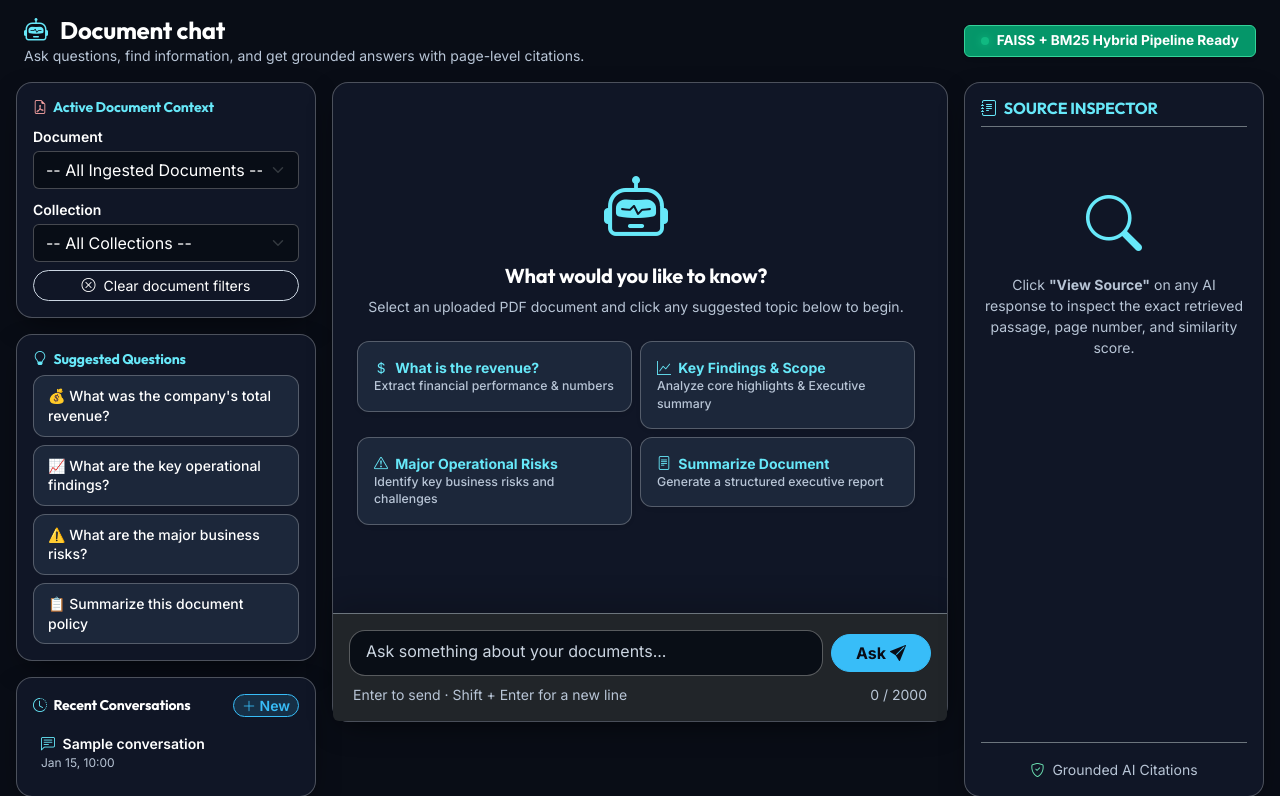
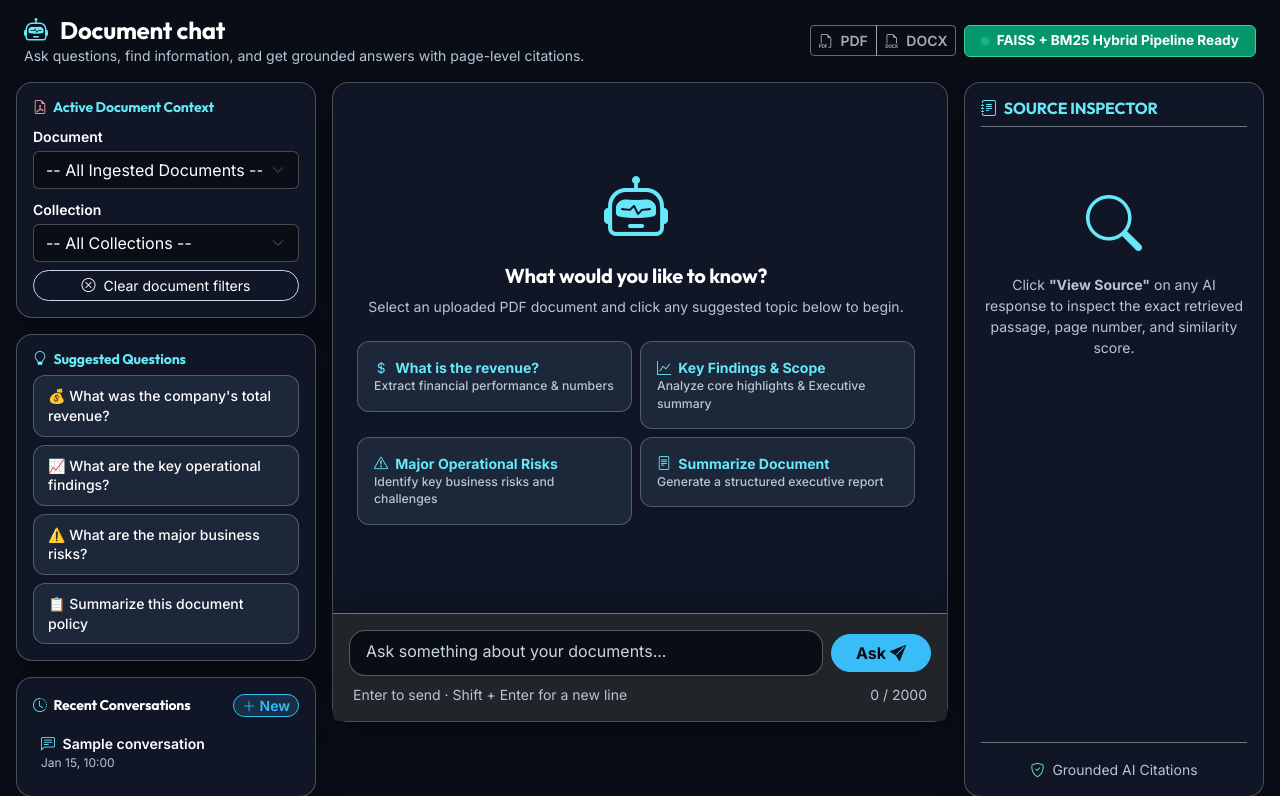
Before and after one commit to Dhanaraj2410/AI-Powered-Document-IntelligenceRAG-Assistant, a Django app: page /chat/ in a window 1280 px wide. Shown: the part 101-897 px from the top of the page. Run offline with Django 5.2, Linux system fonts and the light colour scheme; a user stored in the database is signed in; tables that the repository leaves empty hold one stand-in row (values such as "Sample post"); data that the repository does not hold is empty; parts of the project's set-up code (start-up, migrations or seed data) failed here and were passed over.

Commit message:
feat: add chat scope inputs and exports

```diff
--- a/templates/chat.html
+++ b/templates/chat.html
@@ -11,6 +11,14 @@
             <p class="text-muted small mb-0">Ask questions, find information, and get grounded answers with page-level citations.</p>
         </div>
         <div class="d-flex align-items-center gap-2">
+            <div class="btn-group btn-group-sm" role="group" aria-label="Export conversation">
+                <button type="button" class="btn btn-outline-light export-conversation-btn" data-format="pdf" {% if not active_conv %}disabled{% endif %} title="Download this conversation as PDF">
+                    <i class="bi bi-filetype-pdf me-1"></i> PDF
+                </button>
+                <button type="button" class="btn btn-outline-light export-conversation-btn" data-format="docx" {% if not active_conv %}disabled{% endif %} title="Download this conversation as Word document">
+                    <i class="bi bi-filetype-docx me-1"></i> DOCX
+                </button>
+            </div>
             <span class="badge text-light px-3 py-2 fw-bold shadow-sm" style="background-color: #059669 !important; border: 1px solid #34d399 !important; font-size: 0.85rem;">
                 <i class="status-dot status-dot-completed me-1"></i> FAISS + BM25 Hybrid Pipeline Ready
             </span>
@@ -39,6 +47,8 @@
                     <option value="{{ coll.id }}">📁 {{ coll.name }}</option>
                     {% endfor %}
                 </select>
+                <input type="hidden" id="chatSelectedDocId" value="{{ selected_doc_id }}">
+                <input type="hidden" id="chatSelectedCollectionId" value="{{ selected_collection_id }}">
                 <button id="clearChatScope" type="button" class="btn btn-sm btn-outline-secondary rounded-pill mt-2 w-100">
                     <i class="bi bi-x-circle me-1"></i> Clear document filters
                 </button>
```
